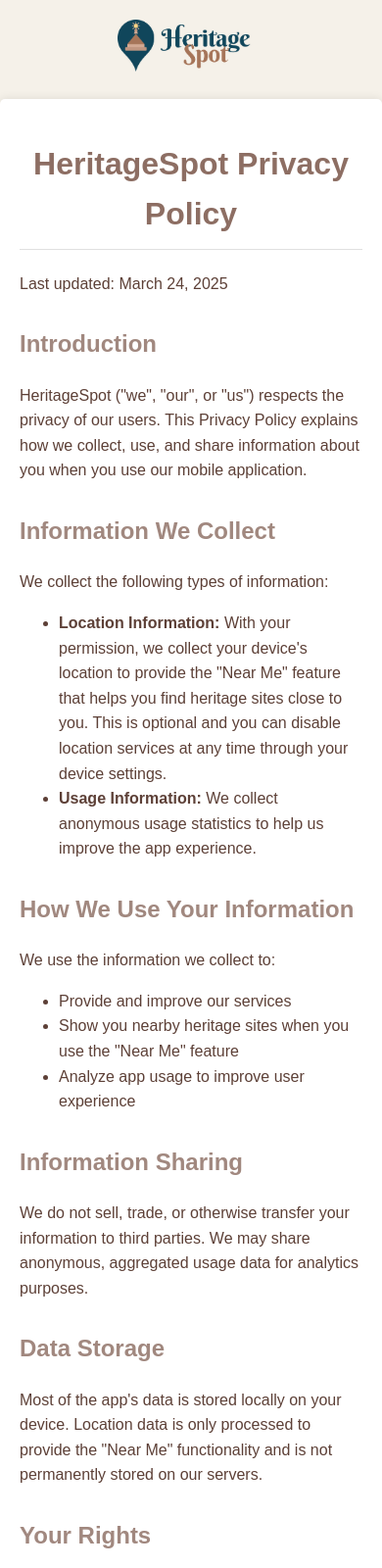
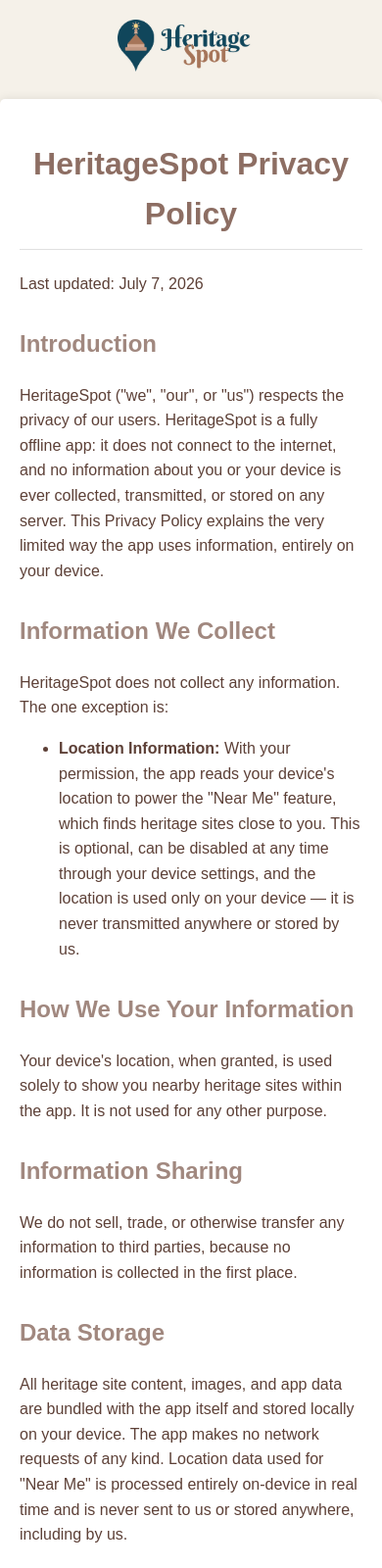
Before and after one commit to FrailWords/heritagespot-website, a plain HTML site: page privacy-policy.html in a window 390 px wide. Shown: the top 1600 px of the page at 98% size. Drawn offline with Linux system fonts and the light colour scheme.

Commit message:
Update privacy policy for offline app, mark Google Play as coming soon
The app no longer collects usage analytics or contacts any server —
privacy policy overstated data collection from before the offline
migration. Google Play listing was taken down and is being relaunched
as a new listing, so swapped that badge for a disabled "coming soon"
state instead of linking to the dead listing. Apple listing is still
live, so left unchanged.

```diff
--- a/privacy-policy.html
+++ b/privacy-policy.html
@@ -73,31 +73,25 @@
 
     <div class="container">
         <h1>HeritageSpot Privacy Policy</h1>
-        <p>Last updated: March 24, 2025</p>
+        <p>Last updated: July 7, 2026</p>
 
         <h2>Introduction</h2>
-        <p>HeritageSpot ("we", "our", or "us") respects the privacy of our users. This Privacy Policy explains how we collect, use, and share information about you when you use our mobile application.</p>
+        <p>HeritageSpot ("we", "our", or "us") respects the privacy of our users. HeritageSpot is a fully offline app: it does not connect to the internet, and no information about you or your device is ever collected, transmitted, or stored on any server. This Privacy Policy explains the very limited way the app uses information, entirely on your device.</p>
 
         <h2>Information We Collect</h2>
-        <p>We collect the following types of information:</p>
+        <p>HeritageSpot does not collect any information. The one exception is:</p>
         <ul>
-            <li><strong>Location Information:</strong> With your permission, we collect your device's location to provide the "Near Me" feature that helps you find heritage sites close to you. This is optional and you can disable location services at any time through your device settings.</li>
-            <li><strong>Usage Information:</strong> We collect anonymous usage statistics to help us improve the app experience.</li>
+            <li><strong>Location Information:</strong> With your permission, the app reads your device's location to power the "Near Me" feature, which finds heritage sites close to you. This is optional, can be disabled at any time through your device settings, and the location is used only on your device — it is never transmitted anywhere or stored by us.</li>
         </ul>
 
         <h2>How We Use Your Information</h2>
-        <p>We use the information we collect to:</p>
-        <ul>
-            <li>Provide and improve our services</li>
-            <li>Show you nearby heritage sites when you use the "Near Me" feature</li>
-            <li>Analyze app usage to improve user experience</li>
-        </ul>
+        <p>Your device's location, when granted, is used solely to show you nearby heritage sites within the app. It is not used for any other purpose.</p>
 
         <h2>Information Sharing</h2>
-        <p>We do not sell, trade, or otherwise transfer your information to third parties. We may share anonymous, aggregated usage data for analytics purposes.</p>
+        <p>We do not sell, trade, or otherwise transfer any information to third parties, because no information is collected in the first place.</p>
 
         <h2>Data Storage</h2>
-        <p>Most of the app's data is stored locally on your device. Location data is only processed to provide the "Near Me" functionality and is not permanently stored on our servers.</p>
+        <p>All heritage site content, images, and app data are bundled with the app itself and stored locally on your device. The app makes no network requests of any kind. Location data used for "Near Me" is processed entirely on-device in real time and is never sent to us or stored anywhere, including by us.</p>
 
         <h2>Your Rights</h2>
         <p>You can choose not to provide certain information, such as location data, but this may limit certain features of the app.</p>
```
Also changed, not shown: index.html (+8 -8 lines), styles.css (+28 -0 lines).
